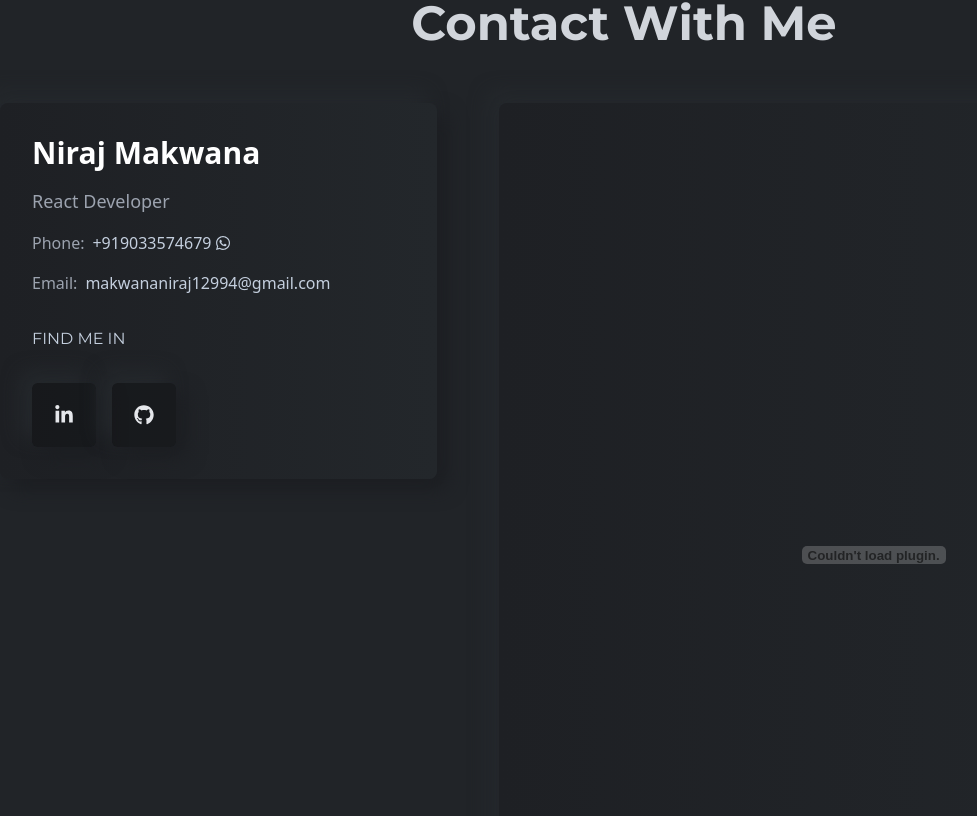
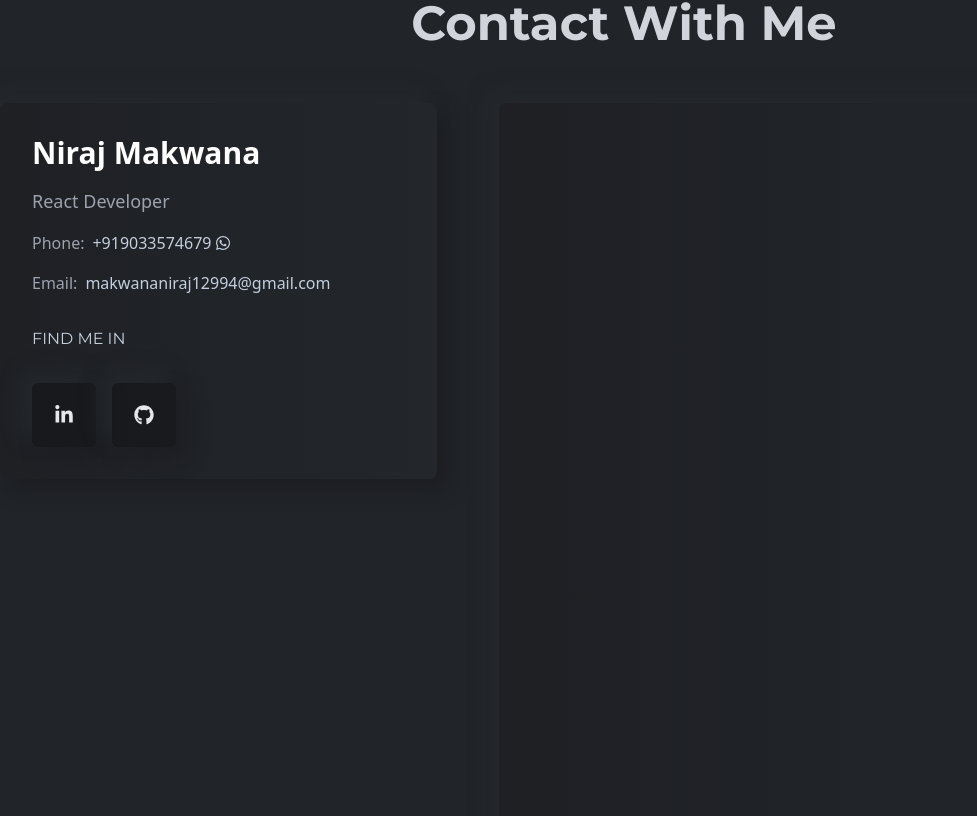
Before and after one commit to Nirajmakwana/portfolio, a React (Create React App) app: page / in a window 1280 px wide. Shown: the part 2704-3520 px from the top of the page, without its empty margins (16-993 px from the left). Built offline with nearby package versions, Linux system fonts and the light colour scheme.

Commit message:
resume section update

```diff
--- a/src/components/contact/Contact.js
+++ b/src/components/contact/Contact.js
@@ -17,15 +17,15 @@ const Contact = () => {
           <ContactLeft />
           <div className="w-full lgl:w-[60%] h-full py-10 bg-gradient-to-r from-[#1e2024] to-[#23272b] flex flex-col gap-8 p-4 lgl:p-8 rounded-lg shadow-shadowOne">
             <div className="w-full flex flex-col gap-4 lgl:gap-6 py-2 lgl:py-5">
-                <embed
+                {/* <embed
                   src={MyResume}
                   key={MyResume}
                   type="application/pdf"
                   height={"100%"}
                   width={"100%"}
                   className="basis-full min-h-screen  h-fit"
-                />
-                {/* <iframe
+                /> */}
+                <iframe
                   src={MyResume}
                   key={MyResume}
                   type="application/pdf"
@@ -33,7 +33,7 @@ const Contact = () => {
                   width={"100%"}
                   className="basis-full min-h-screen  h-fit"
                   title="My Resume"
-                /> */}
+                />
             </div>
           </div>
         </div>
```
